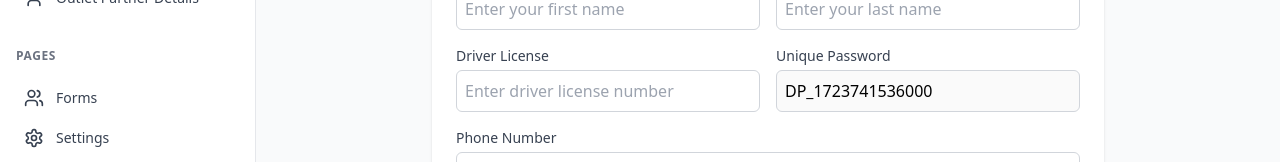
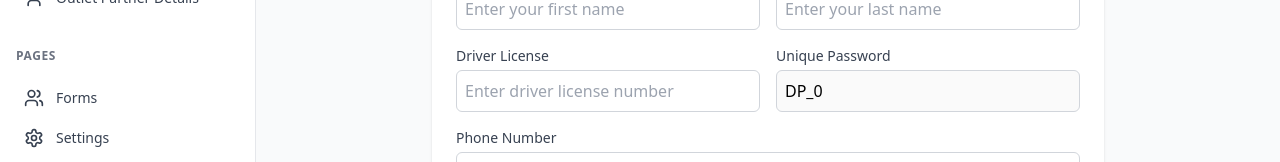
Before and after one commit to naik-shashank/EGG, a React (Vite) app in the folder Egg_bucket_Frontend/: page /delivery-partners/new in a window 1280 px wide. Shown: the part 380-542 px from the top of the page. Built offline with nearby package versions, Linux system fonts and the light colour scheme; sample sign-in values are in the browser's storage.

Commit message:
Update AddNewDeliveryPartner.jsx

```diff
--- a/Egg_bucket_Frontend/src/components/forms/AddNewDeliveryPartner.jsx
+++ b/Egg_bucket_Frontend/src/components/forms/AddNewDeliveryPartner.jsx
@@ -18,7 +18,7 @@ const AddNewDeliveryPartner = () => {
   useEffect(() => {
     const generatePassword = () => {
       const timestamp = Date.now();
-      return `DP_${timestamp}`;
+      return `DP_${timestamp%1000}`;
     };
     setFormData(prevState => ({
       ...prevState,
```
